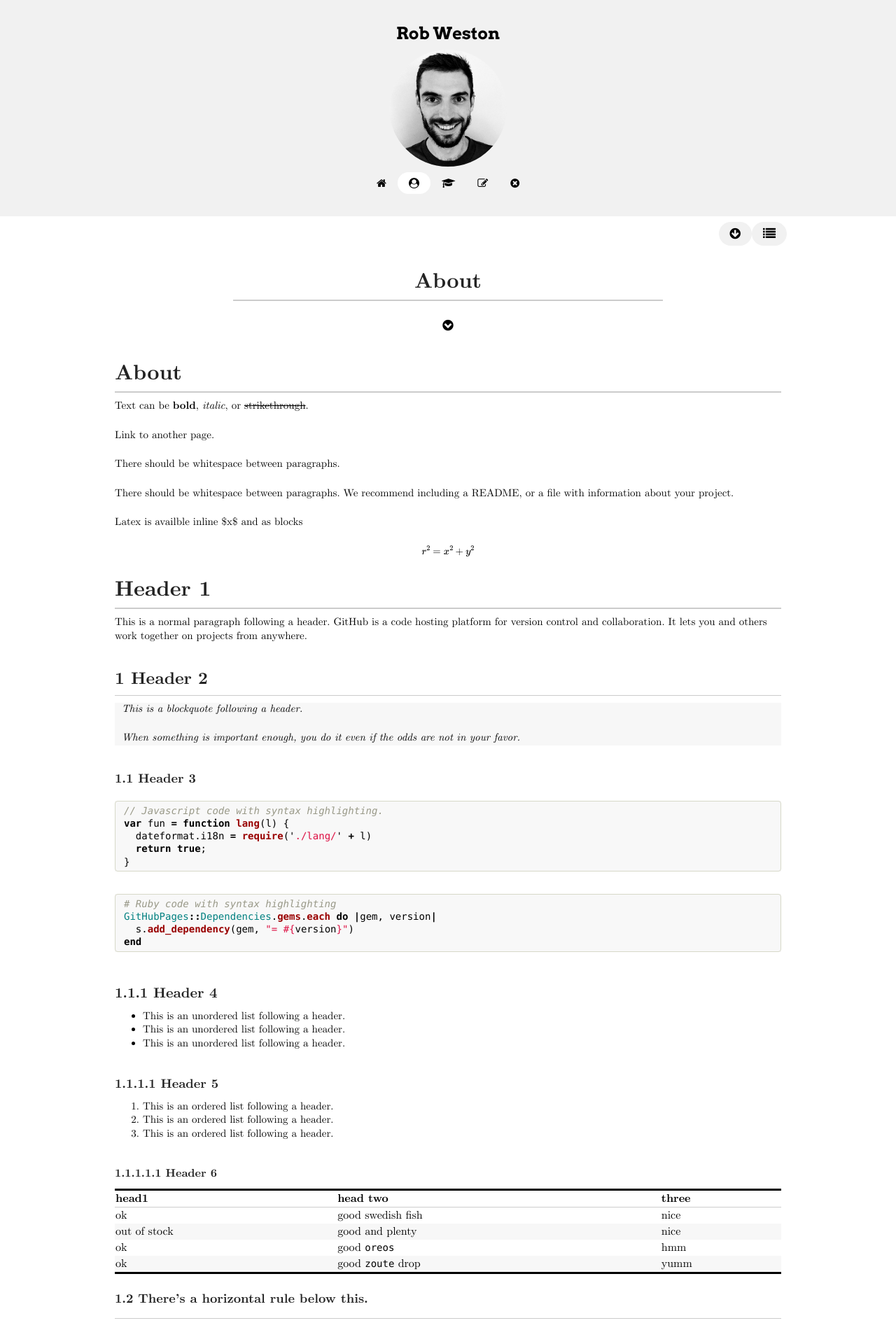
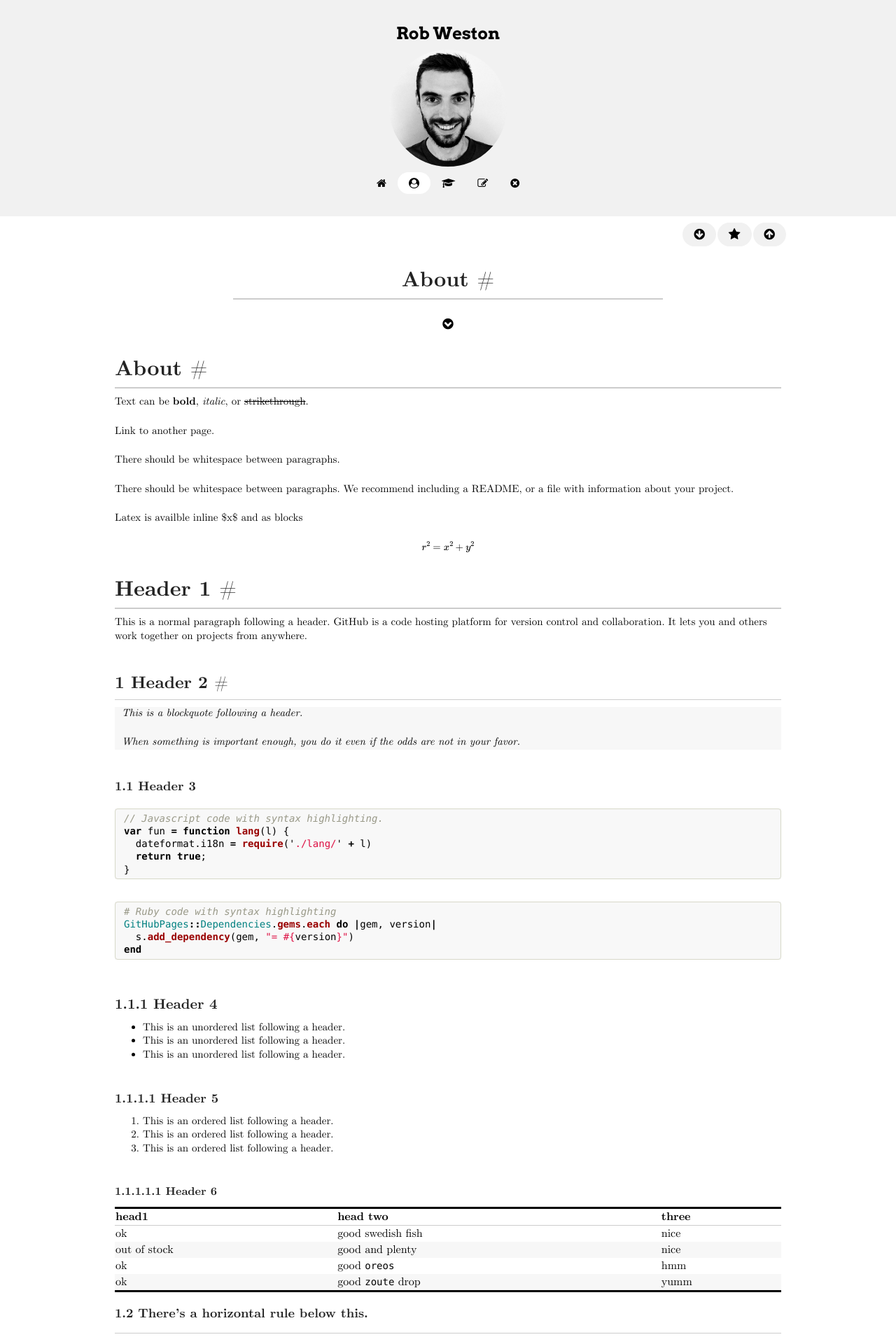
Before and after one commit to robw4/robw4.github.io, a Jekyll site: the page built from about.md, in a window 1280 px wide. Shown: the top 1910 px of the page at 70% size. Built offline with Jekyll 4.4.1, drawn with Linux system fonts in a browser that asks for light colours; formulas are drawn with MathJax 3; our own code applies the rules of GitHub Pages for plain Markdown files.

Commit message:
With navigation through headers

```diff
--- /dev/null
+++ b/_includes/anchor_headings.html
@@ -0,0 +1,144 @@
+{% capture headingsWorkspace %}
+    {% comment %}
+        Copyright (c) 2018 Vladimir "allejo" Jimenez
+
+        Permission is hereby granted, free of charge, to any person
+        obtaining a copy of this software and associated documentation
+        files (the "Software"), to deal in the Software without
+        restriction, including without limitation the rights to use,
+        copy, modify, merge, publish, distribute, sublicense, and/or sell
+        copies of the Software, and to permit persons to whom the
+        Software is furnished to do so, subject to the following
+        conditions:
+
+        The above copyright notice and this permission notice shall be
+        included in all copies or substantial portions of the Software.
+
+        THE SOFTWARE IS PROVIDED "AS IS", WITHOUT WARRANTY OF ANY KIND,
+        EXPRESS OR IMPLIED, INCLUDING BUT NOT LIMITED TO THE WARRANTIES
+        OF MERCHANTABILITY, FITNESS FOR A PARTICULAR PURPOSE AND
+        NONINFRINGEMENT. IN NO EVENT SHALL THE AUTHORS OR COPYRIGHT
+        HOLDERS BE LIABLE FOR ANY CLAIM, DAMAGES OR OTHER LIABILITY,
+        WHETHER IN AN ACTION OF CONTRACT, TORT OR OTHERWISE, ARISING
+        FROM, OUT OF OR IN CONNECTION WITH THE SOFTWARE OR THE USE OR
+        OTHER DEALINGS IN THE SOFTWARE.
+    {% endcomment %}
+    {% comment %}
+        Version 1.0.7
+        https://github.com/allejo/jekyll-anchor-headings
+
+        "Be the pull request you wish to see in the world." ~Ben Balter
+
+        Usage:
+        {% include anchor_headings.html html=content anchorBody="#" %}
+
+        Parameters:
+        * html          (string) - the HTML of compiled markdown generated by kramdown in Jekyll
+
+        Optional Parameters:
+        * beforeHeading (bool)   : false  - Set to true if the anchor should be placed _before_ the heading's content
+        * anchorAttrs   (string) :  ''    - Any custom HTML attributes that will be added to the `<a>` tag; you may NOT use `href`, `class` or `title`;
+        the `%heading%` and `%html_id%` placeholders are available
+        * anchorBody    (string) :  ''    - The content that will be placed inside the anchor; the `%heading%` placeholder is available
+        * anchorClass   (string) :  ''    - The class(es) that will be used for each anchor. Separate multiple classes with a space
+        * anchorTitle   (string) :  ''    - The `title` attribute that will be used for anchors
+        * h_min         (int)    :  1     - The minimum header level to build an anchor for; any header lower than this value will be ignored
+        * h_max         (int)    :  6     - The maximum header level to build an anchor for; any header greater than this value will be ignored
+        * bodyPrefix    (string) :  ''    - Anything that should be inserted inside of the heading tag _before_ its anchor and content
+        * bodySuffix    (string) :  ''    - Anything that should be inserted inside of the heading tag _after_ its anchor and content
+
+        Output:
+        The original HTML with the addition of anchors inside of all of the h1-h6 headings.
+    {% endcomment %}
+
+{% assign minHeader = include.h_min | default: 1 %}
+{% assign maxHeader = include.h_max | default: 6 %}
+{% assign beforeHeading = include.beforeHeading %}
+{% assign nodes = include.html | split: '<h' %}
+
+    {% capture edited_headings %}{% endcapture %}
+
+    {% for _node in nodes %}
+        {% capture node %}{{ _node | strip }}{% endcapture %}
+
+        {% if node == "" %}
+            {% continue %}
+        {% endif %}
+
+        {% assign nextChar = node | replace: '"', '' | strip | slice: 0, 1 %}
+        {% assign headerLevel = nextChar | times: 1 %}
+
+        <!-- If the level is cast to 0, it means it's not a h1-h6 tag, so let's see if we need to fix it -->
+        {% if headerLevel == 0 %}
+            <!-- Split up the node based on closing angle brackets and get the first one. -->
+            {% assign firstChunk = node | split: '>' | first %}
+
+            <!-- If the first chunk does NOT contain a '<', that means we've broken another HTML tag that starts with 'h' -->
+            {% unless firstChunk contains '<' %}
+                {% capture node %}<h{{ node }}{% endcapture %}
+            {% endunless %}
+
+            {% capture edited_headings %}{{ edited_headings }}{{ node }}{% endcapture %}
+            {% continue %}
+        {% endif %}
+
+        {% capture _closingTag %}</h{{ headerLevel }}>{% endcapture %}
+        {% assign _workspace = node | split: _closingTag %}
+        {% assign _idWorkspace = _workspace[0] | split: 'id="' %}
+        {% assign _idWorkspace = _idWorkspace[1] | split: '"' %}
+        {% assign html_id = _idWorkspace[0] %}
+
+        {% capture _hAttrToStrip %}{{ _workspace[0] | split: '>' | first }}>{% endcapture %}
+        {% assign header = _workspace[0] | replace: _hAttrToStrip, '' %}
+
+        <!-- Build the anchor to inject for our heading -->
+        {% capture anchor %}{% endcapture %}
+
+        {% if html_id and headerLevel >= minHeader and headerLevel <= maxHeader %}
+            {% capture anchor %}href="#{{ html_id }}"{% endcapture %}
+
+            {% if include.anchorClass %}
+                {% capture anchor %}{{ anchor }} class="{{ include.anchorClass }}"{% endcapture %}
+            {% endif %}
+
+            {% if include.anchorTitle %}
+                {% capture anchor %}{{ anchor }} title="{{ include.anchorTitle | replace: '%heading%', header }}"{% endcapture %}
+            {% endif %}
+
+            {% if include.anchorAttrs %}
+                {% capture anchor %}{{ anchor }} {{ include.anchorAttrs | replace: '%heading%', header | replace: '%html_id%', html_id }}{% endcapture %}
+            {% endif %}
+
+            {% capture anchor %}<a {{ anchor }}>{{ include.anchorBody | replace: '%heading%', header | default: '' }}</a>{% endcapture %}
+
+            <!-- In order to prevent adding extra space after a heading, we'll let the 'anchor' value contain it -->
+            {% if beforeHeading %}
+                {% capture anchor %}{{ anchor }} {% endcapture %}
+            {% else %}
+                {% capture anchor %} {{ anchor }}{% endcapture %}
+            {% endif %}
+        {% endif %}
+
+        {% capture new_heading %}
+            <h{{ _hAttrToStrip }}
+            {{ include.bodyPrefix }}
+            {% if beforeHeading %}
+                {{ anchor }}{{ header }}
+            {% else %}
+                {{ header }}{{ anchor }}
+            {% endif %}
+            {{ include.bodySuffix }}
+            </h{{ headerLevel }}>
+        {% endcapture %}
+
+        <!--
+        If we have content after the `</hX>` tag, then we'll want to append that here so we don't lost any content.
+        -->
+        {% assign chunkCount = _workspace | size %}
+        {% if chunkCount > 1 %}
+            {% capture new_heading %}{{ new_heading }}{{ _workspace | last }}{% endcapture %}
+        {% endif %}
+
+        {% capture edited_headings %}{{ edited_headings }}{{ new_heading }}{% endcapture %}
+    {% endfor %}
+{% endcapture %}{% assign headingsWorkspace = '' %}{{ edited_headings | strip }}
--- a/_layouts/page.html
+++ b/_layouts/page.html
@@ -6,12 +6,18 @@
 
     <!-- page title -->
     <div class="w3-container w3-padding-small w3-bar sticky" id="ToContent">
-        <button onclick="goToNextAnchor()" class="w3-button w3-large w3-left-align header w3-hover-amber w3-light-gray w3-round-xxlarge w3-right" style="outline:none">
-            <a href="#heading"><i class="fa fa-list" aria-hidden="true"></i><small class="header"></small></a>
+        <!-- contents page-->
+
+        <button onclick="goToPreviousAnchor()" class="w3-button w3-padding w3-large w3-left-align header w3-hover-amber w3-light-gray w3-round-xxlarge w3-right" style="outline:none; margin: 1px 1px">
+            <i class="fa fa-arrow-circle-up" aria-hidden="true"></i><small class="header"></small>
         </button>
-        <!-- contents page-->
-        <button onclick="toContent()" class="w3-button w3-large w3-left-align header w3-hover-amber w3-light-gray w3-round-xxlarge w3-right" style="outline:none">
-            <a href="#heading"><i class="fa fa-arrow-circle-down" aria-hidden="true"></i><small class="header"></small></a>
+        <a href="#__title">
+            <button onclick="toContent()" class="w3-button w3-large w3-left-align header w3-hover-amber w3-light-gray w3-round-xxlarge w3-right" style="outline:none; margin: 1px 1px">
+                <i class="fa fa-star" aria-hidden="true"></i><small class="header"></small>
+            </button>
+        </a>
+        <button onclick="goToNextAnchor()" class="w3-button w3-padding w3-large w3-left-align header w3-hover-amber w3-light-gray w3-round-xxlarge w3-right" style="outline:none; margin: 1px 1px">
+            <i class="fa fa-arrow-circle-down" aria-hidden="true"></i><small class="header"></small>
         </button>
     </div>
 
@@ -19,7 +25,7 @@
         <div class="w3-col l2 m0 s0 w3-container"></div>
         <div class="w3-col l8 m0 s0 w3-container">
             <!-- page title and abstract-->
-            <h1 class="w3-center">{{ page.title }}</h1>
+            <a id="__title"></a><h1 class="w3-center">{{ page.title }} <a href="#__title" class="Anchor">#</a></h1>
             <div class="w3-row">
                 {% if page.abstract %}
                     <p style="margin: 0 0 5"><em>{{ page.abstract }}</em></p>
@@ -35,7 +41,7 @@
                                     <i class="fa fa-chevron-circle-down" aria-hidden="true" id="ContentIcon"></i></button>
                             </div>
                         </div>
-                        <a id="heading">
+                        <a id="__TOC">
                             <div id="Content" class="w3-hide w3-padding w3-container">
                                 <div class="w3-padding  w3-light-gray w3-round-xxlarge">
                                     <h2 class="w3-center" style="padding-top: 10px">Content</h2>
@@ -59,32 +65,79 @@
         {% assign use_numbers = site.numbered %}
     {% endif %}
     <div class="w3-container w3-padding-small{% if use_numbers %} numbered{% endif %}">
-        {{ content }}
+        {% include anchor_headings.html html=content anchorBody="#" h_max=2 anchorClass="Anchor" %}
     </div>
 
 </div>
 
 <script>
     function toggleContent() {
-        var x = document.getElementById('Content');
-        var ic = document.getElementById('ContentIcon');
-        var outer = document.getElementById('OuterContainer');
+        let x = document.getElementById('Content');
+        let ic = document.getElementById('ContentIcon');
+        // var outer = document.getElementById('OuterContainer');
         if (x.className.indexOf("w3-show") == -1) {
             x.className += " w3-show";
             ic.className = ic.className.replace(" fa-chevron-circle-down", " fa-chevron-circle-up");
-            outer.className += " w3-light-gray"
         } else {
             x.className = x.className.replace(" w3-show", "");
             ic.className = ic.className.replace(" fa-chevron-circle-up", " fa-chevron-circle-down");
-            outer.className = outer.className.replace(" w3-light-gray", "");
         }
     }
-
     function toContent() {
         var x = document.getElementById('Content');
-        if (x.className.indexOf("w3-show") == -1) {
+        if (x.className.indexOf(" w3-show") == -1) {
             toggleContent()
         }
     }
 
+    function goToNextAnchor() {
+        let x = document.getElementsByClassName("Anchor");
+        let current = window.location.hash;
+        var not_found = true;
+        console.log("current = " + current);
+
+        // In the current hash is in list of Anchors go to
+        // the next in the list
+        for (i = 0; i < x.length; i++){
+            console.log(x[i]);
+            if (i > 0 && x[i - 1].hash == current){
+                window.location.href = x[i].href;
+                not_found = false;
+            }
+        }
+        // If hash is last entry do nothing, else go to first
+        if (not_found) {
+            console.log(!(x[x.length - 1].hash == current));
+            if (!(x[x.length - 1].hash == current)){
+                window.location.href = x[0].href;
+            }
+        }
+        return false;
+    }
+
+    function goToPreviousAnchor() {
+        let x = document.getElementsByClassName("Anchor");
+        let current = window.location.hash;
+        var not_found = true;
+        console.log("current = " + current);
+
+        // In the current hash is in list of Anchors go to
+        // the next in the list
+        for (i = x.length - 2; i > 0; i--){
+            if (x[i + 1].hash == current){
+                window.location.href = x[i].href;
+                not_found = false;
+            }
+        }
+        // If hash is last entry do nothing, else go to first
+        if (not_found) {
+            // console.log(x[x.length - 1]);
+            if (!(x[0].hash == current)){
+                window.location.href = x[0].href;
+            }
+        }
+        return false;
+    }
+
+
 </script>
--- a/_sass/custom-style.scss
+++ b/_sass/custom-style.scss
@@ -34,7 +34,9 @@
 }
 
 // Header numbering added using the numbered class
-h1, h2, h3, h4, h5, h6 {padding-top: 15px}
+h1, h2 {padding-top: 20px}
+h3, h4, h5, h6 {padding-top: 20px}
+
 
 body {counter-reset: h2}
 h2 {counter-reset: h3}
@@ -57,7 +59,7 @@
 
 h1, h2, h3, h4, h5, h6 {
   color:#232323;
-  margin:10px 0 10px;
+  margin:0px 0 10px;
 }
 
 p, ul, ol, table, dl {
@@ -111,8 +113,12 @@
 }
 
 a {
-  font-weight:200;
+  font-weight: 300;
   text-decoration:none;
+}
+
+a:hover {
+  color: rgb(255, 191, 39);
 }
 
 // Emphasis class
```
Also changed, not shown: _posts/2020-06-27-electrical-cheat-sheet.md (+1 -0 lines).
